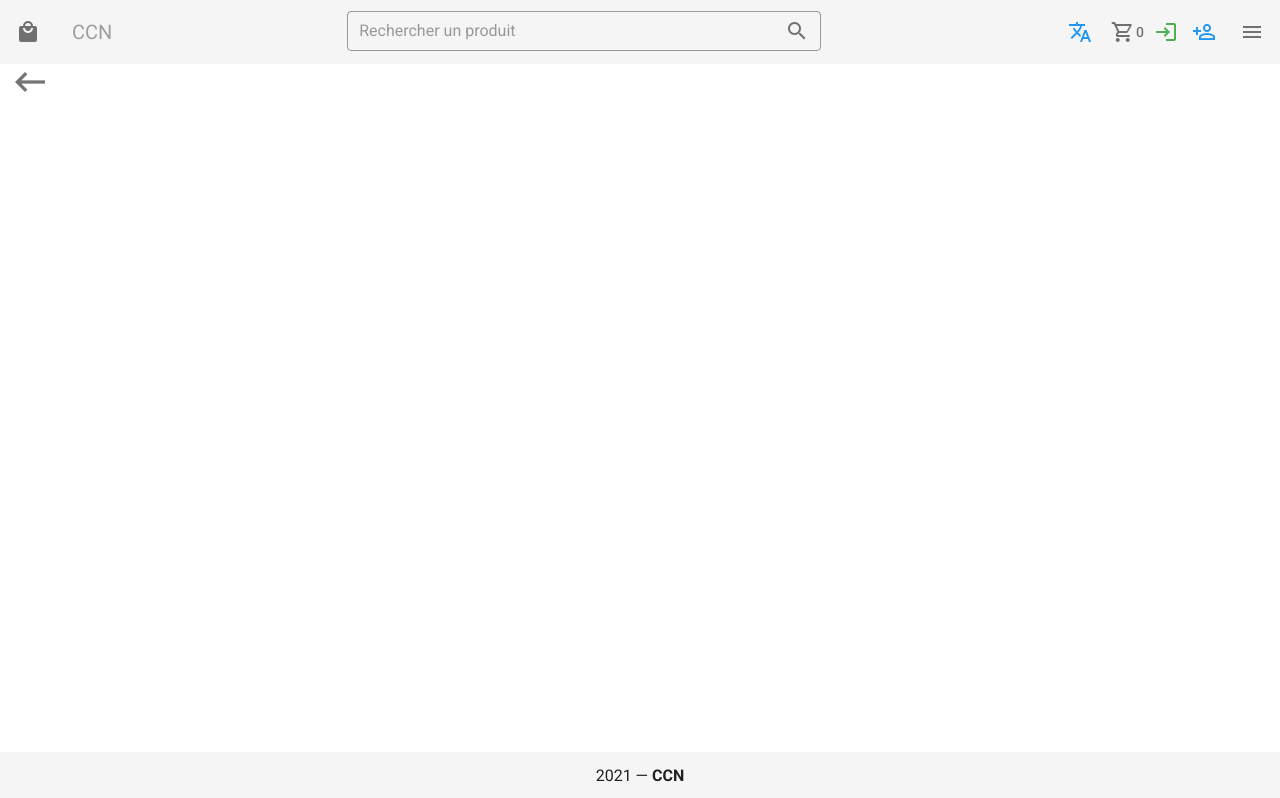
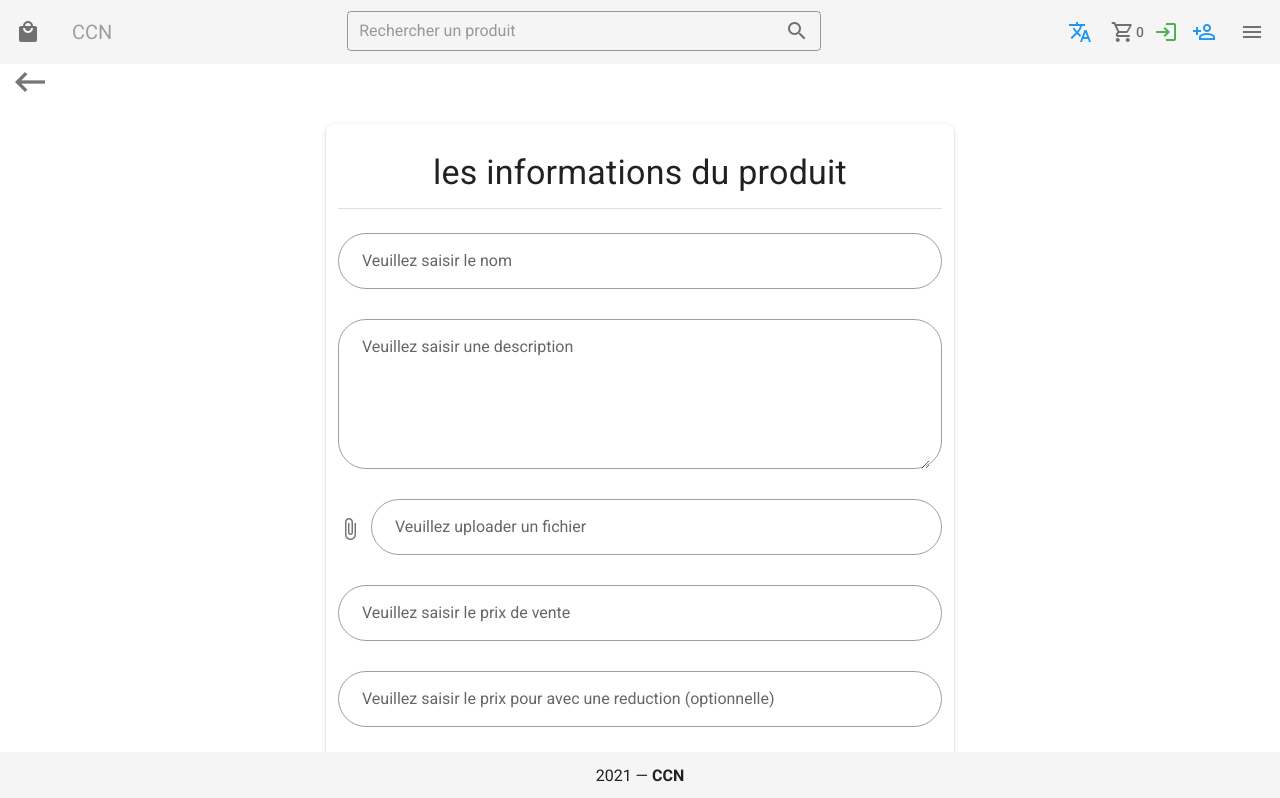
Before and after one commit to Nathsad1996/ccn, a Vue app: page /new-product in a window 1280 px wide. Shown: the top 798 px of the page. Built offline with nearby package versions, Linux system fonts and the light colour scheme.

Commit message:
addproduct v1

```diff
--- a/src/views/AddProduct.vue
+++ b/src/views/AddProduct.vue
@@ -7,17 +7,129 @@
         </v-btn>
       </v-col>
     </v-row>
+    <v-row class="mb-2">
+      <v-col offset-lg="3" lg="6" md="6" cols="12">
+        <v-card rounded="lg" class="pt-3 pb-3 pl-3 pr-3">
+          <v-card-title
+            class="d-flex justify-center text-center text-lg-h4 text-md-h4 text-md-h6"
+            >les informations du produit</v-card-title
+          >
+          <v-divider></v-divider>
+          &nbsp;
+          <v-form>
+            <v-text-field
+              rounded
+              outlined
+              label="Veuillez saisir le nom"
+            ></v-text-field>
+            <v-textarea
+              rounded
+              label="Veuillez saisir une description"
+              outlined
+            ></v-textarea>
+            <v-file-input
+              :rules="rules"
+              accept="image/png, image/jpeg, image/bmp, image/svg"
+              label="Veuillez uploader un fichier"
+              v-model="files"
+              multiple
+              chips
+              outlined
+              rounded
+              clearable
+            ></v-file-input>
+            <v-text-field
+              rounded
+              outlined
+              label="Veuillez saisir le prix de vente"
+            ></v-text-field>
+            <v-text-field
+              rounded
+              outlined
+              label="Veuillez saisir le prix pour avec une reduction (optionnelle)"
+            ></v-text-field>
+            <v-text-field
+              rounded
+              outlined
+              label="Veuillez saisir quantité disponible"
+            ></v-text-field>
+            <v-checkbox
+              v-model="checkbox"
+              label="Ce produit est disponible en plusieurs option(version, taille)"
+              @change="initArray"
+            ></v-checkbox>
+            <v-alert v-if="checkbox" type="info" dense
+              >Veuillez saisir les options :</v-alert
+            >
+            <v-btn-toggle
+              v-show="checkbox"
+              v-for="(option, i) in options"
+              :key="i"
+            >
+              <v-text-field
+                v-model="option.title"
+                outlined
+                dense
+                :placeholder="`Option ${i}`"
+              ></v-text-field>
+              &nbsp;
+              <v-text-field
+                v-model="option.description"
+                outlined
+                dense
+              ></v-text-field>
+              &nbsp;
+              <v-btn text icon small class="mt-1" rounded @click="deleteOption">
+                <v-icon color="red">mdi-window-close</v-icon>
+              </v-btn>
+            </v-btn-toggle>
+            <br />
+            <v-btn v-if="checkbox" rounded color="danger" @click="addOption">
+              <v-icon>mdi-plus</v-icon> Ajouter une option
+            </v-btn>
+          </v-form>
+          <v-card-actions>
+            <v-btn block rounded color="success">Ajouter</v-btn>
+          </v-card-actions>
+        </v-card>
+      </v-col>
+    </v-row>
   </div>
 </template>
 
 <script>
 export default {
+  delimiters: ["${", "}"],
   data: () => ({
     previousRoute: null,
+    checkbox: false,
+    options: [],
+    filelist: [],
+    files: [],
+    rules: [
+      (value) =>
+        !value || value.size < 2000000 || "la photo ne doit pas depasser 2 Mo!",
+    ],
   }),
   methods: {
     previous() {
       this.$router.push(this.previousRoute);
+    },
+    initArray() {
+      if (this.options.length === 0) {
+        this.options.push({ title: "", description: "" });
+      } else {
+        this.options = [];
+      }
+    },
+    addOption() {
+      this.options.push({ title: "", description: "" });
+    },
+    deleteOption() {
+      this.options.splice(0, 1);
+      if (this.options.length === 0) {
+        this.checkbox = false;
+      }
     },
   },
   beforeRouteEnter(to, from, next) {
@@ -28,5 +140,4 @@ export default {
 };
 </script>
 
-<style lang="scss" scoped>
-</style>
+<style lang="scss" scoped></style>
```
